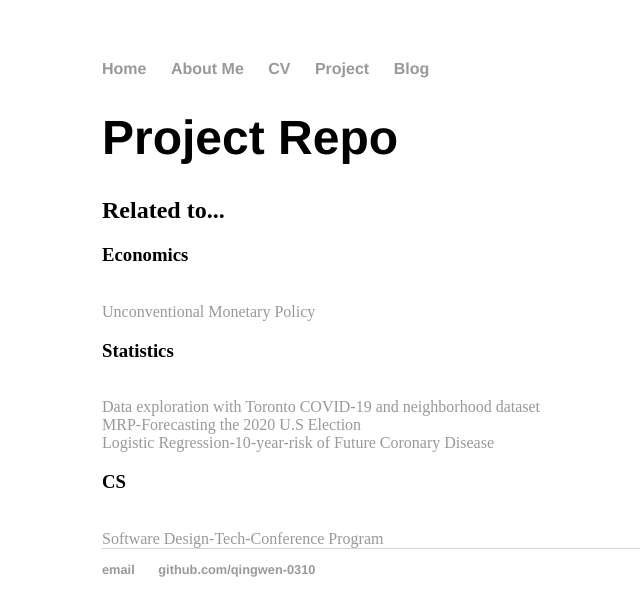
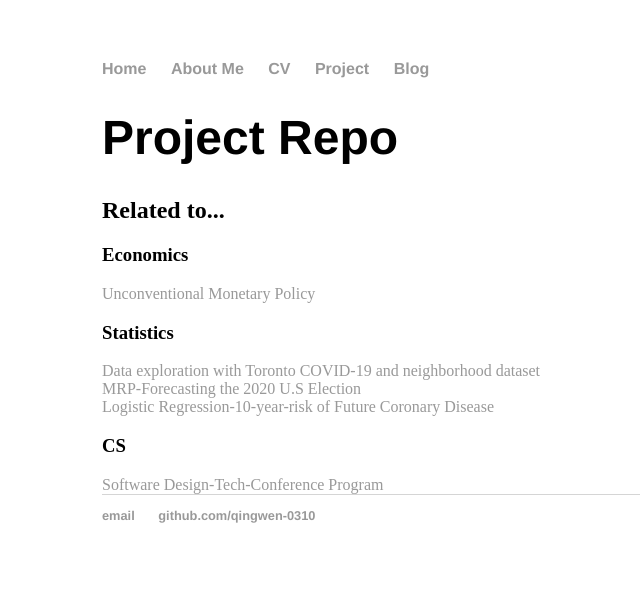
Before and after one commit to QingWen-0310/QingWen-0310.github.io, a Jekyll site: the page built from project/index.html, in a window 1280 px wide. Shown: the top 616 px of the page, without its empty margins (90-730 px from the left). Built offline with Jekyll 4.4.1, drawn with Linux system fonts in a browser that asks for light colours; Markdown is read by kramdown in place of the engine named in the settings.

Commit message:
delete unwanted blank lines

```diff
--- a/project/index.html
+++ b/project/index.html
@@ -4,11 +4,11 @@ title: Project Repo
 ---
 	<h1>{{ page.title }}</h1>
 	<h2>Related to...</h2>
-	<h3>Economics</h3> <br>
+	<h3>Economics</h3>
 <span><a href="https://github.com/QingWen-0310/unconventional-monetary-policy">Unconventional Monetary Policy</a><br>
-	<h3>Statistics</h3> <br>
+	<h3>Statistics</h3>
 <span><a href="https://github.com/QingWen-0310/data-exploration">Data exploration with Toronto COVID-19 and neighborhood dataset</a><br>
 <span><a href="https://github.com/QingWen-0310/forecasting-US-election-2020">MRP-Forecasting the 2020 U.S Election</a><br>
 <span><a href="https://github.com/QingWen-0310/10-year-risk-of-future-coronary-disease">Logistic Regression-10-year-risk of Future Coronary Disease</a><br>
-	<h3>CS</h3> <br>
+	<h3>CS</h3>
 <span><a href="https://github.com/QingWen-0310/tech-conference-program">Software Design-Tech-Conference Program</a><br>
```
